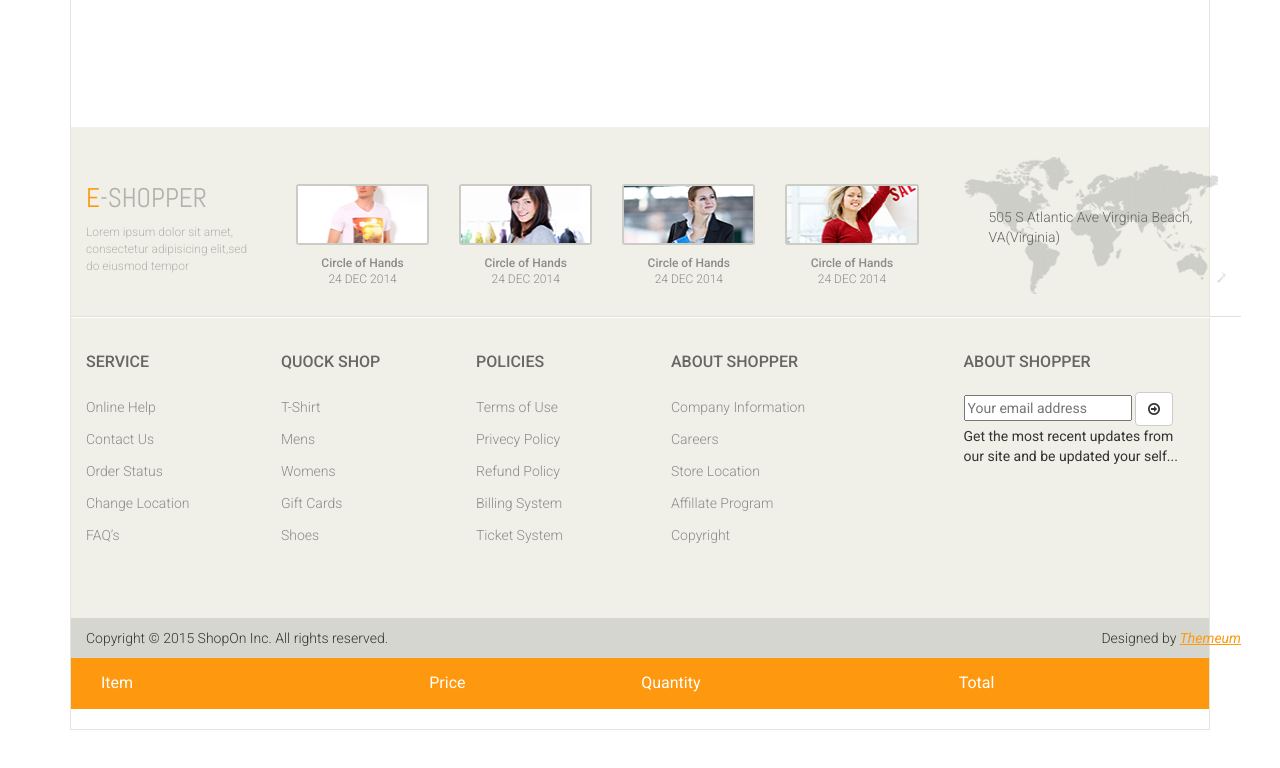
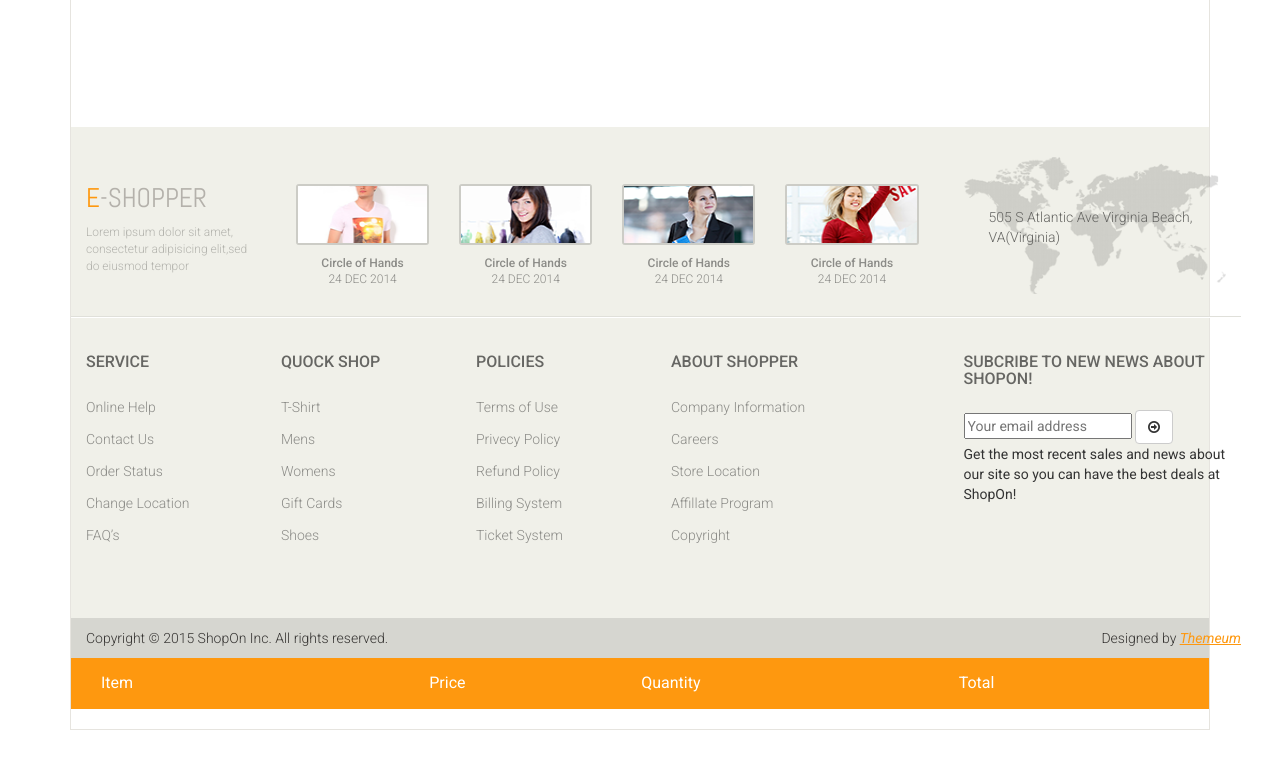
Before and after one commit to Travis210092/Travis210092.github.io, a plain HTML site: page cart.html in a window 1280 px wide. Shown: the part 696-1464 px from the top of the page. Drawn offline with Linux system fonts and the light colour scheme.

Commit message:
Changed email subscription text.

```diff
--- a/cart.html
+++ b/cart.html
@@ -376,11 +376,11 @@
 					</div>
 					<div class="col-sm-3 col-sm-offset-1">
 						<div class="single-widget">
-							<h2>About Shopper</h2>
+							<h2>Subcribe to new news about ShopOn!</h2>
 							<form action="#" class="searchform">
 								<input type="text" placeholder="Your email address" />
 								<button type="submit" class="btn btn-default"><i class="fa fa-arrow-circle-o-right"></i></button>
-								<p>Get the most recent updates from <br />our site and be updated your self...</p>
+								<p>Get the most recent sales and news about <br />our site so you can have the best deals at ShopOn!</p>
 							</form>
 						</div>
 					</div>
```
